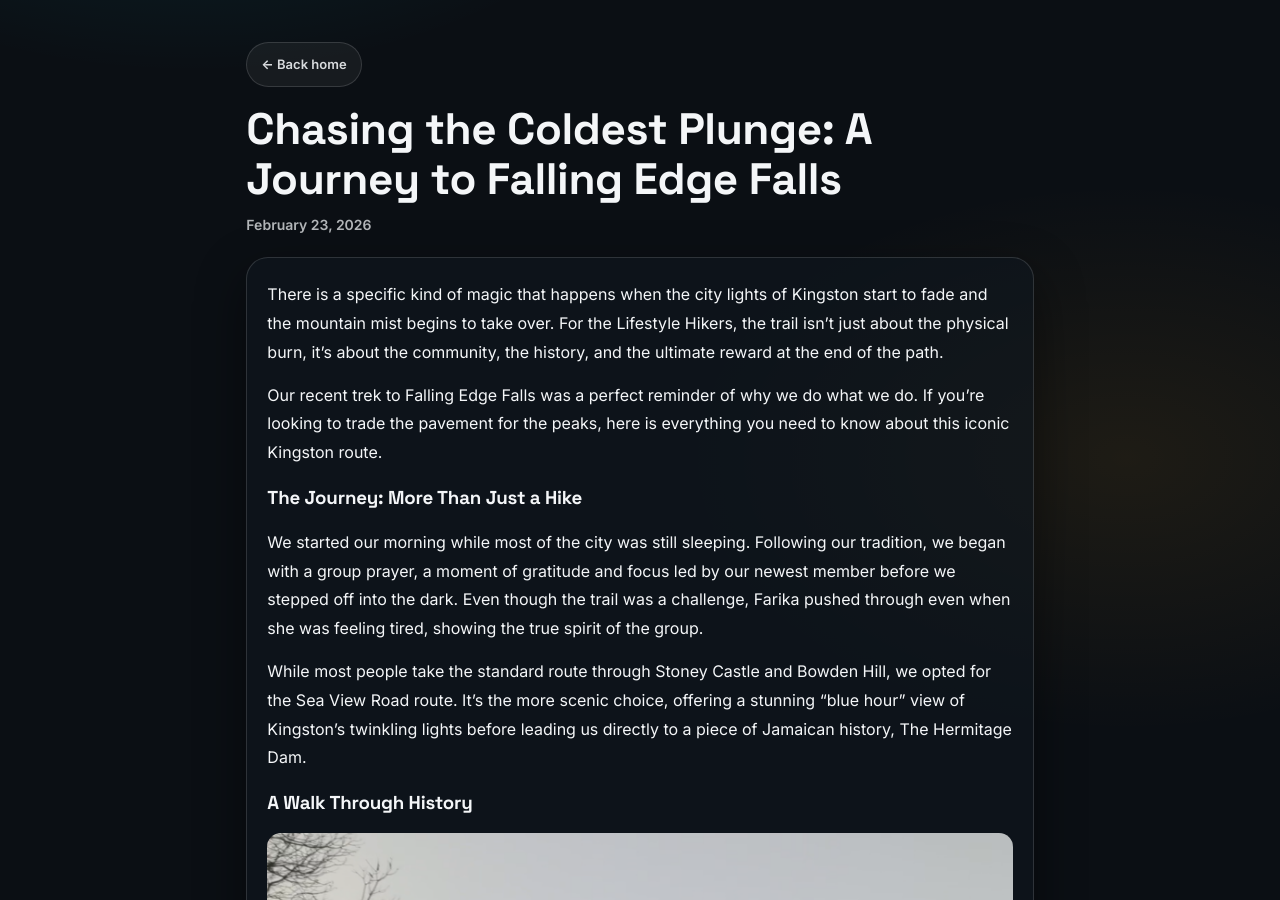
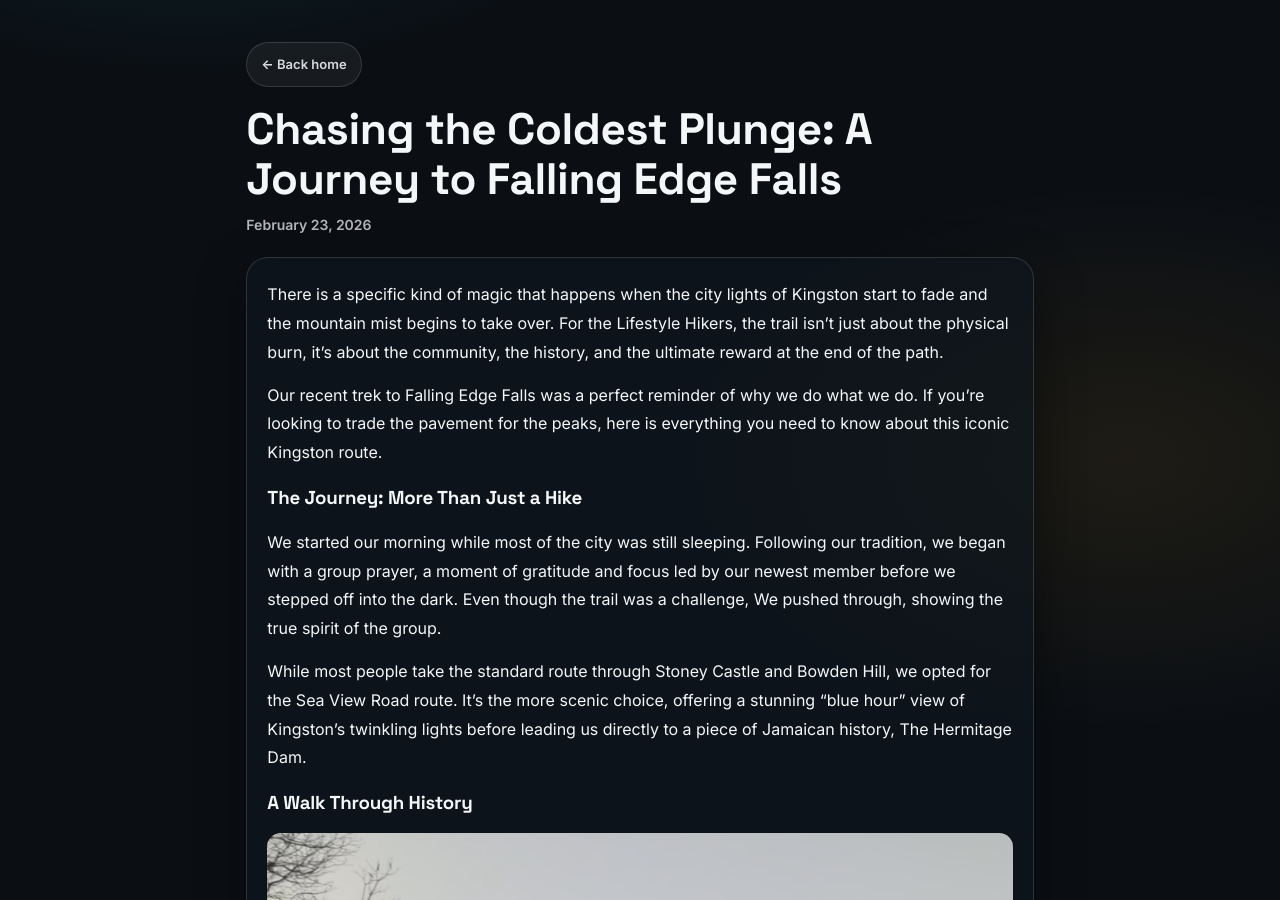
Before and after one commit to willylondon/creative-technician, a Jekyll site: the page built from _posts/2026-02-23-chasing-the-coldest-plunge-a-journey-to-falling-edge-falls.md, in a window 1280 px wide and 900 px high. Built offline with Jekyll 4.4.1, drawn with Linux system fonts in a browser that asks for light colours.

Commit message:
Update Blog “2026-02-23-chasing-the-coldest-plunge-a-journey-to-falling-edge-falls”

```diff
--- a/_posts/2026-02-23-chasing-the-coldest-plunge-a-journey-to-falling-edge-falls.md
+++ b/_posts/2026-02-23-chasing-the-coldest-plunge-a-journey-to-falling-edge-falls.md
@@ -15,7 +15,7 @@ Our recent trek to Falling Edge Falls was a perfect reminder of why we do what w
 
 ### The Journey: More Than Just a Hike
 
-We started our morning while most of the city was still sleeping. Following our tradition, we began with a group prayer, a moment of gratitude and focus led by our newest member before we stepped off into the dark. Even though the trail was a challenge, Farika pushed through even when she was feeling tired, showing the true spirit of the group.
+We started our morning while most of the city was still sleeping. Following our tradition, we began with a group prayer, a moment of gratitude and focus led by our newest member before we stepped off into the dark. Even though the trail was a challenge, We pushed through, showing the true spirit of the group.
 
 While most people take the standard route through Stoney Castle and Bowden Hill, we opted for the Sea View Road route. It’s the more scenic choice, offering a stunning "blue hour" view of Kingston’s twinkling lights before leading us directly to a piece of Jamaican history, The Hermitage Dam.
 
```
